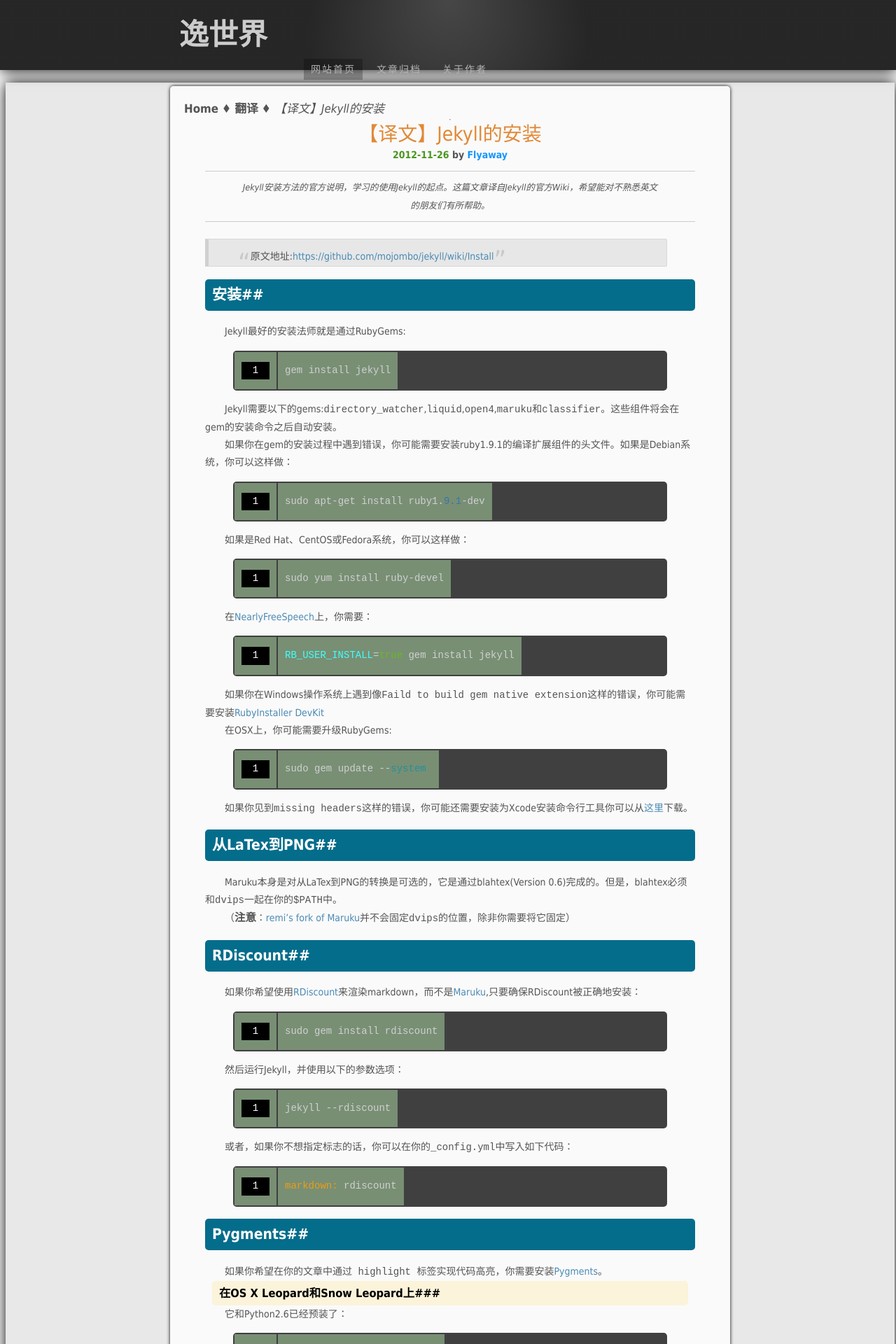
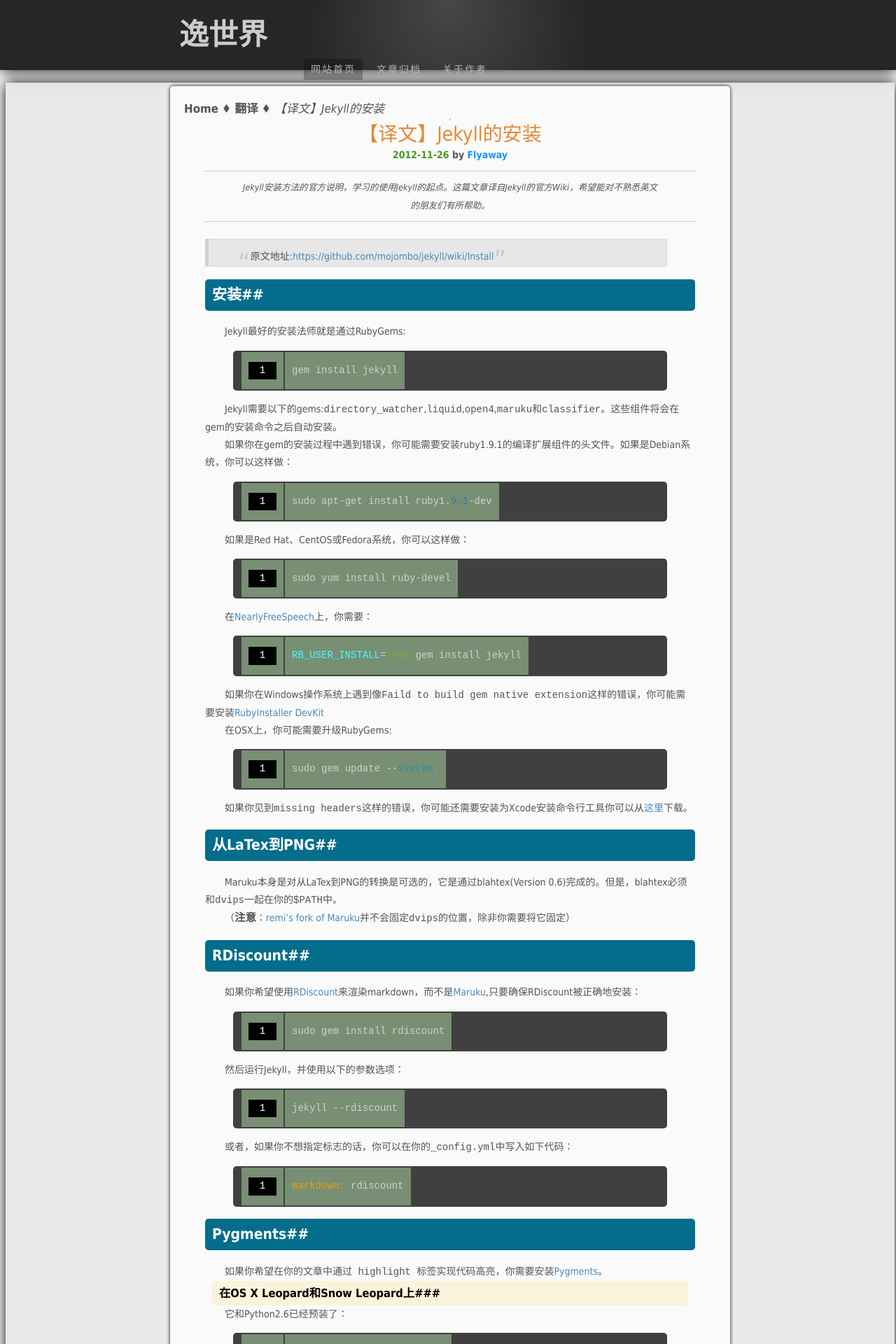
Before and after one commit to flyaway1217/flyaway1217.github.com, a Jekyll site: the page built from _posts/2012-11-26-Jekyll-Wiki-Install.markdown, in a window 1280 px wide. Shown: the top 1920 px of the page at 70% size. Built offline with Jekyll 4.4.1, drawn with Linux system fonts in a browser that asks for light colours.

Commit message:
Update the style of code

```diff
--- a/css/syntax.css
+++ b/css/syntax.css
@@ -1,4 +1,7 @@
-.highlight { background-color: #404040 }
+.highlight {
+	background-color: #404040;
+	padding:0 10px 0 10px;
+}
 .c { color: #999999; font-style: italic } /* Comment */
 .err { color: #a61717; background-color: #e3d2d2 } /* Error */
 .g { color: #d0d0d0 } /* Generic */
```
